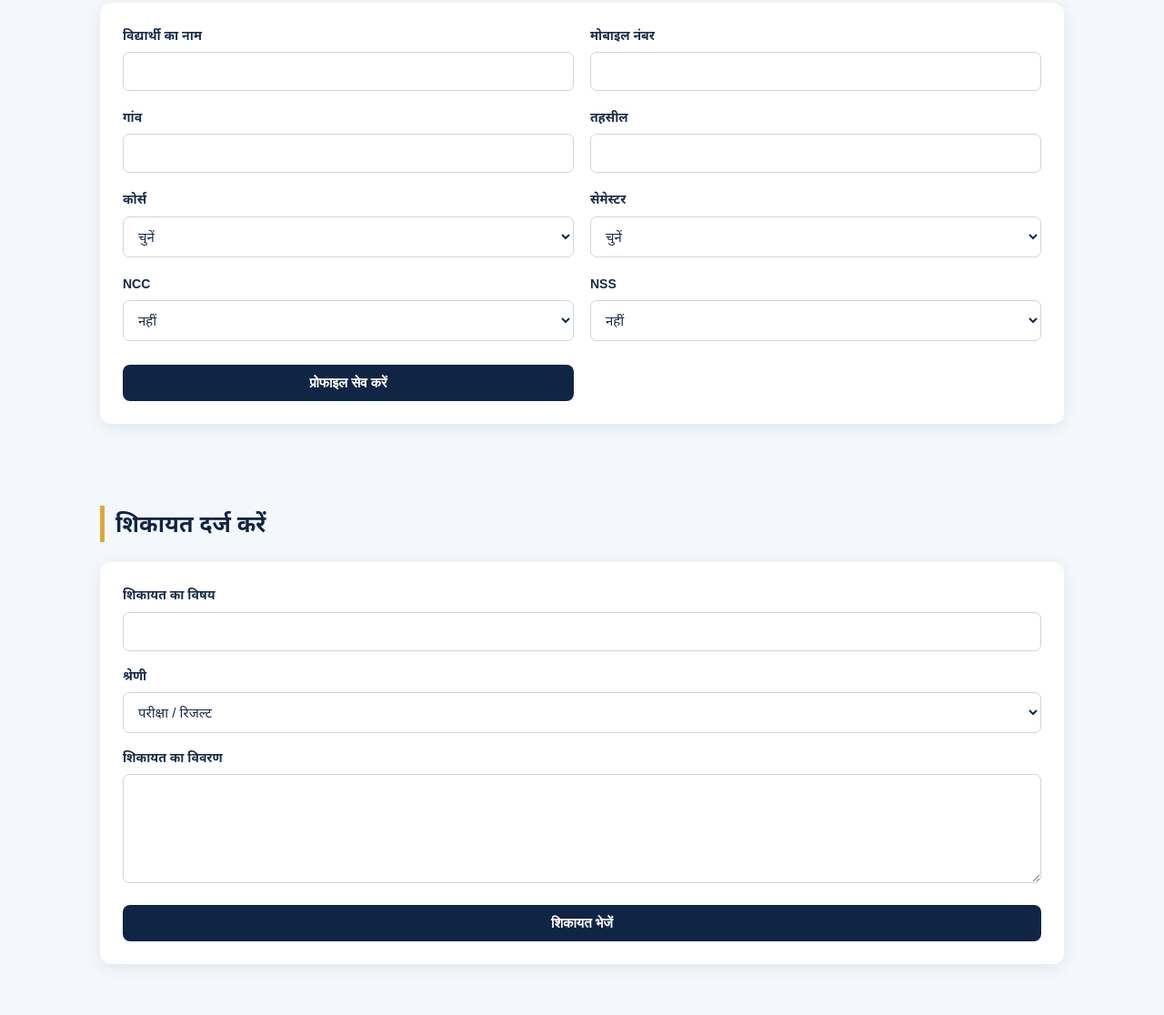
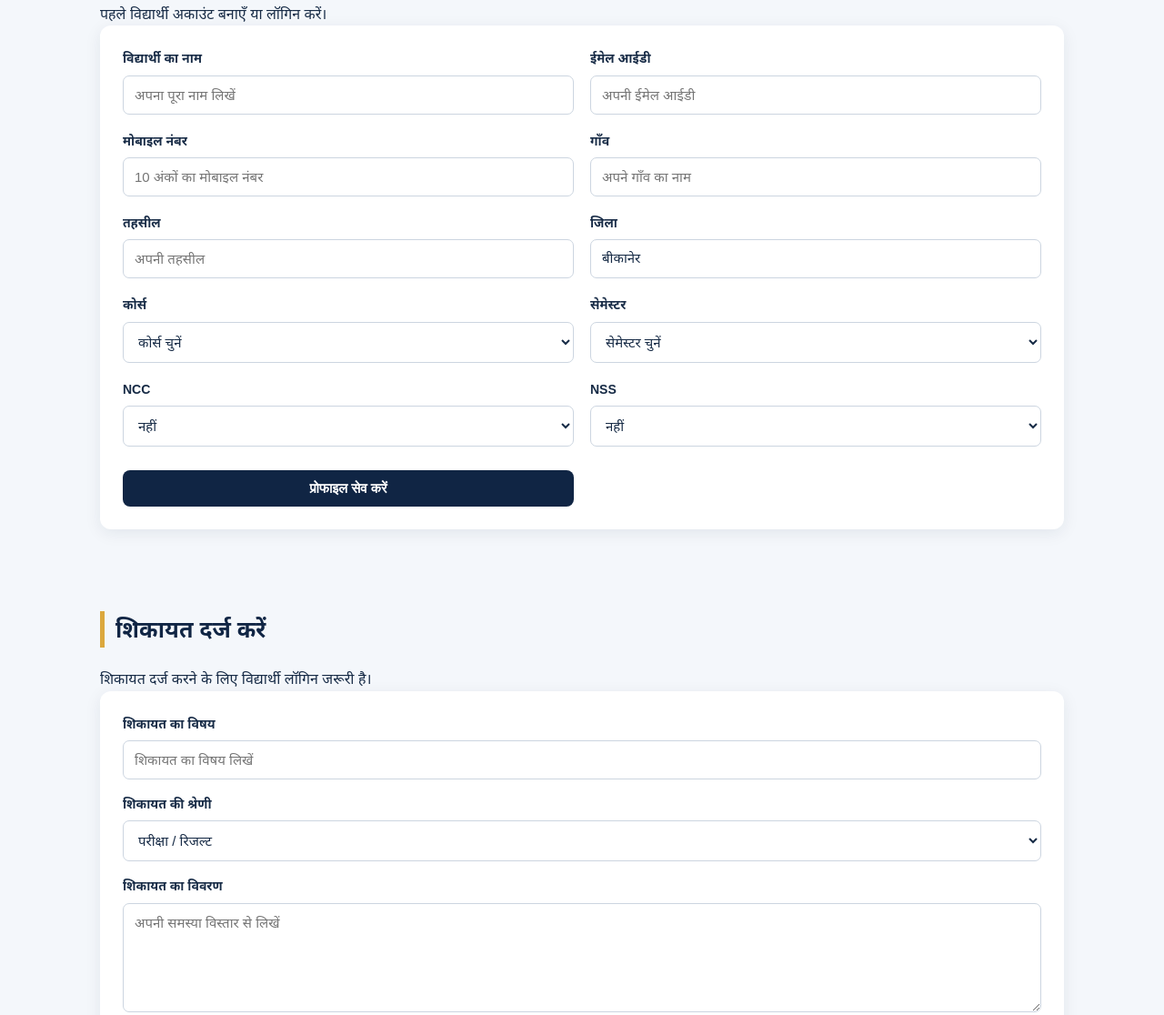
Before and after one commit to teamrkg07/teamrkg-, a plain HTML site: page index.html in a window 1280 px wide. Shown: the part 864-1980 px from the top of the page at 91% size. Drawn offline with Linux system fonts and the light colour scheme; no server answers.

Commit message:
Update index.html

```diff
--- a/index.html
+++ b/index.html
@@ -5,20 +5,24 @@
   <meta charset="UTF-8">
   <meta name="viewport" content="width=device-width, initial-scale=1.0">
   <meta name="theme-color" content="#102544">
+  <meta name="description" content="TEAM RKG विद्यार्थी सहायता पोर्टल - राजकीय डूंगर महाविद्यालय बीकानेर">
   <title>TEAM RKG | विद्यार्थी सहायता पोर्टल</title>
   <link rel="stylesheet" href="style.css">
 </head>
+
 <body>
 
 <header class="topbar">
   <div class="brand">
     <span class="brand-mark">RKG</span>
-    <span>TEAM RKG
+    <span>
+      TEAM RKG
       <small>विद्यार्थी सहायता पोर्टल</small>
     </span>
   </div>
-  <button id="login-open" class="btn btn-light">
-    मोबाइल OTP लॉगिन
+
+  <button id="login-open" class="btn btn-light" type="button">
+    विद्यार्थी लॉगिन
   </button>
 </header>
 
@@ -33,163 +37,297 @@
 </nav>
 
 <main>
+
+  <!-- HOME -->
   <section id="home" class="hero">
     <p class="eyebrow">राजकीय डूंगर महाविद्यालय, बीकानेर</p>
-    <h1>विद्यार्थियों की सहायता<br>अब एक ही जगह</h1>
-    <p>रिजल्ट, टाइम टेबल, प्रवेश, परीक्षा फॉर्म और विद्यार्थी सहायता।</p>
-    <a href="#notices" class="btn btn-gold">नोटिस देखें</a>
+
+    <h1>
+      विद्यार्थियों की सहायता<br>
+      अब एक ही जगह
+    </h1>
+
+    <p>
+      रिजल्ट, टाइम टेबल, प्रवेश, परीक्षा फॉर्म
+      और विद्यार्थी सहायता।
+    </p>
+
+    <a href="#notices" class="btn btn-gold">
+      नोटिस देखें
+    </a>
   </section>
 
+  <!-- NOTICE BOARD -->
   <section id="notices" class="section">
     <h2>नोटिस बोर्ड</h2>
+
     <div id="notice-list">
       <p>नोटिस जल्द उपलब्ध होंगे।</p>
     </div>
   </section>
 
+  <!-- STUDENT PROFILE -->
   <section id="profile" class="section">
     <h2>विद्यार्थी प्रोफाइल</h2>
+
+    <p>पहले विद्यार्थी अकाउंट बनाएँ या लॉगिन करें।</p>
+
     <form id="profile-form" class="panel form-grid">
-      <label>विद्यार्थी का नाम
-        <input name="name" required>
+
+      <label>
+        विद्यार्थी का नाम
+        <input
+          type="text"
+          name="name"
+          placeholder="अपना पूरा नाम लिखें"
+          required
+        >
       </label>
 
-      <label>मोबाइल नंबर
-        <input name="phone" readonly>
+      <label>
+        ईमेल आईडी
+        <input
+          type="email"
+          name="email"
+          placeholder="अपनी ईमेल आईडी"
+          readonly
+        >
       </label>
 
-      <label>गांव
-        <input name="village" required>
+      <label>
+        मोबाइल नंबर
+        <input
+          type="tel"
+          name="phone"
+          placeholder="10 अंकों का मोबाइल नंबर"
+          maxlength="10"
+          pattern="[6-9][0-9]{9}"
+          inputmode="numeric"
+          required
+        >
       </label>
 
-      <label>तहसील
-        <input name="tehsil" required>
+      <label>
+        गाँव
+        <input
+          type="text"
+          name="village"
+          placeholder="अपने गाँव का नाम"
+          required
+        >
       </label>
 
-      <label>कोर्स
+      <label>
+        तहसील
+        <input
+          type="text"
+          name="tehsil"
+          placeholder="अपनी तहसील"
+          required
+        >
+      </label>
+
+      <label>
+        जिला
+        <input
+          type="text"
+          name="district"
+          value="बीकानेर"
+        >
+      </label>
+
+      <label>
+        कोर्स
         <select name="course" required>
-          <option value="">चुनें</option>
-          <option>BA</option>
-          <option>BSc</option>
-          <option>BCom</option>
-          <option>BBA</option>
-          <option>BCA</option>
-          <option>MA</option>
-          <option>MSc</option>
-          <option>MCom</option>
+          <option value="">कोर्स चुनें</option>
+          <option value="BA">BA</option>
+          <option value="BSc">BSc</option>
+          <option value="BCom">BCom</option>
+          <option value="BBA">BBA</option>
+          <option value="BCA">BCA</option>
+          <option value="MA">MA</option>
+          <option value="MSc">MSc</option>
+          <option value="MCom">MCom</option>
         </select>
       </label>
 
-      <label>सेमेस्टर
+      <label>
+        सेमेस्टर
         <select name="semester" required>
-          <option value="">चुनें</option>
-          <option>1</option>
-          <option>2</option>
-          <option>3</option>
-          <option>4</option>
-          <option>5</option>
-          <option>6</option>
+          <option value="">सेमेस्टर चुनें</option>
+          <option value="1">1</option>
+          <option value="2">2</option>
+          <option value="3">3</option>
+          <option value="4">4</option>
+          <option value="5">5</option>
+          <option value="6">6</option>
         </select>
       </label>
 
-      <label>NCC
+      <label>
+        NCC
         <select name="ncc">
-          <option>नहीं</option>
-          <option>हाँ</option>
+          <option value="नहीं">नहीं</option>
+          <option value="हाँ">हाँ</option>
         </select>
       </label>
 
-      <label>NSS
+      <label>
+        NSS
         <select name="nss">
-          <option>नहीं</option>
-          <option>हाँ</option>
+          <option value="नहीं">नहीं</option>
+          <option value="हाँ">हाँ</option>
         </select>
       </label>
 
-      <button class="btn btn-primary" type="submit">प्रोफाइल सेव करें</button>
+      <button class="btn btn-primary" type="submit">
+        प्रोफाइल सेव करें
+      </button>
+
     </form>
   </section>
 
+  <!-- COMPLAINT -->
   <section id="complaints" class="section">
     <h2>शिकायत दर्ज करें</h2>
+
+    <p>शिकायत दर्ज करने के लिए विद्यार्थी लॉगिन जरूरी है।</p>
+
     <form id="complaint-form" class="panel">
-      <label>शिकायत का विषय
-        <input name="subject" required>
+
+      <label>
+        शिकायत का विषय
+        <input
+          type="text"
+          name="subject"
+          placeholder="शिकायत का विषय लिखें"
+          required
+        >
       </label>
 
-      <label>श्रेणी
-        <select name="category">
-          <option>परीक्षा / रिजल्ट</option>
-          <option>प्रवेश</option>
-          <option>छात्रवृत्ति</option>
-          <option>कॉलेज सुविधा</option>
-          <option>अन्य</option>
+      <label>
+        शिकायत की श्रेणी
+        <select name="category" required>
+          <option value="परीक्षा / रिजल्ट">परीक्षा / रिजल्ट</option>
+          <option value="प्रवेश">प्रवेश</option>
+          <option value="छात्रवृत्ति">छात्रवृत्ति</option>
+          <option value="कॉलेज सुविधा">कॉलेज सुविधा</option>
+          <option value="अन्य">अन्य</option>
         </select>
       </label>
 
-      <label>शिकायत का विवरण
-        <textarea name="details" required></textarea>
+      <label>
+        शिकायत का विवरण
+        <textarea
+          name="details"
+          placeholder="अपनी समस्या विस्तार से लिखें"
+          required
+        ></textarea>
       </label>
 
-      <button class="btn btn-primary" type="submit">शिकायत भेजें</button>
+      <button class="btn btn-primary" type="submit">
+        शिकायत भेजें
+      </button>
+
     </form>
   </section>
 
+  <!-- SUGGESTIONS -->
   <section id="suggestions" class="section">
     <h2>विद्यार्थी सुझाव</h2>
+
     <form id="suggestion-form" class="panel">
-      <textarea name="suggestion" placeholder="अपना सुझाव लिखें" required></textarea>
-      <button class="btn btn-primary" type="submit">सुझाव भेजें</button>
+
+      <label>
+        अपना सुझाव लिखें
+        <textarea
+          name="suggestion"
+          placeholder="कॉलेज और विद्यार्थियों के लिए अपना सुझाव लिखें"
+          required
+        ></textarea>
+      </label>
+
+      <button class="btn btn-primary" type="submit">
+        सुझाव भेजें
+      </button>
+
     </form>
   </section>
 
+  <!-- IMPORTANT LINKS -->
   <section id="links" class="section">
     <h2>महत्वपूर्ण लिंक</h2>
+
     <div class="link-grid">
-      <a href="https://mgsubikaner.ac.in/" target="_blank">MGSU विश्वविद्यालय</a>
-      <a href="https://www.dungarcollege.ac.in/" target="_blank">डूंगर कॉलेज</a>
-      <a href="https://hte.rajasthan.gov.in/" target="_blank">राजस्थान उच्च शिक्षा</a>
-      <a href="https://scholarship.rajasthan.gov.in/" target="_blank">छात्रवृत्ति पोर्टल</a>
+      <a href="https://mgsubikaner.ac.in/" target="_blank" rel="noopener">
+        MGSU विश्वविद्यालय
+      </a>
+
+      <a href="https://www.dungarcollege.ac.in/" target="_blank" rel="noopener">
+        डूंगर कॉलेज
+      </a>
+
+      <a href="https://hte.rajasthan.gov.in/" target="_blank" rel="noopener">
+        राजस्थान उच्च शिक्षा
+      </a>
+
+      <a href="https://scholarship.rajasthan.gov.in/" target="_blank" rel="noopener">
+        छात्रवृत्ति पोर्टल
+      </a>
     </div>
   </section>
 
+  <!-- TEAM -->
   <section id="team" class="section">
     <h2>हमारी टीम – TEAM RKG</h2>
+
     <div class="team-grid">
+
       <article class="team-card">
         <div class="avatar">र</div>
         <h3>राकेश गोदारा</h3>
-        <a href="https://instagram.com/rakesh_godara_rkg">@rakesh_godara_rkg</a>
+        <a href="https://instagram.com/rakesh_godara_rkg" target="_blank" rel="noopener">
+          @rakesh_godara_rkg
+        </a>
         <p>9602705184</p>
       </article>
 
       <article class="team-card">
         <div class="avatar">भ</div>
         <h3>भागीरथ गोदारा</h3>
-        <a href="https://instagram.com/Bhagirath_godara_dcb">@Bhagirath_godara_dcb</a>
+        <a href="https://instagram.com/Bhagirath_godara_dcb" target="_blank" rel="noopener">
+          @Bhagirath_godara_dcb
+        </a>
         <p>6377523140</p>
       </article>
 
       <article class="team-card">
         <div class="avatar">वि</div>
         <h3>विरेंद्र बलायच</h3>
-        <a href="https://instagram.com/Virendra_balaych100">@Virendra_balaych100</a>
+        <a href="https://instagram.com/Virendra_balaych100" target="_blank" rel="noopener">
+          @Virendra_balaych100
+        </a>
       </article>
 
       <article class="team-card">
         <div class="avatar">स</div>
         <h3>सौरभ बिश्नोई</h3>
-        <a href="https://instagram.com/Sourabh_bishnoi_57">@Sourabh_bishnoi_57</a>
+        <a href="https://instagram.com/Sourabh_bishnoi_57" target="_blank" rel="noopener">
+          @Sourabh_bishnoi_57
+        </a>
       </article>
+
     </div>
   </section>
+
 </main>
 
 <footer>
-  Designed &amp; Powered by Virendra Balaych<br>
+  TEAM RKG – विद्यार्थी सहायता पोर्टल<br>
   © 2026 Team RKG. All Rights Reserved.
 </footer>
 
 <script type="module" src="app.js"></script>
+
 </body>
 </html>
```
